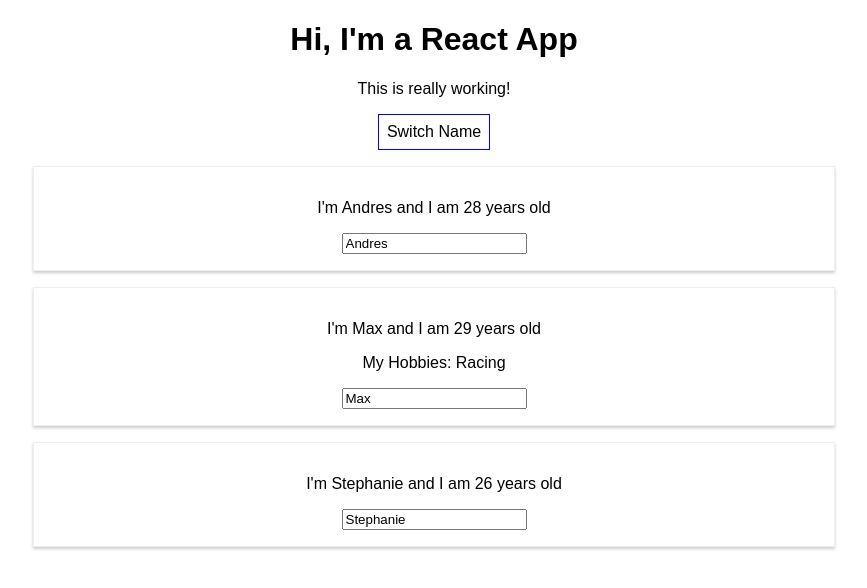
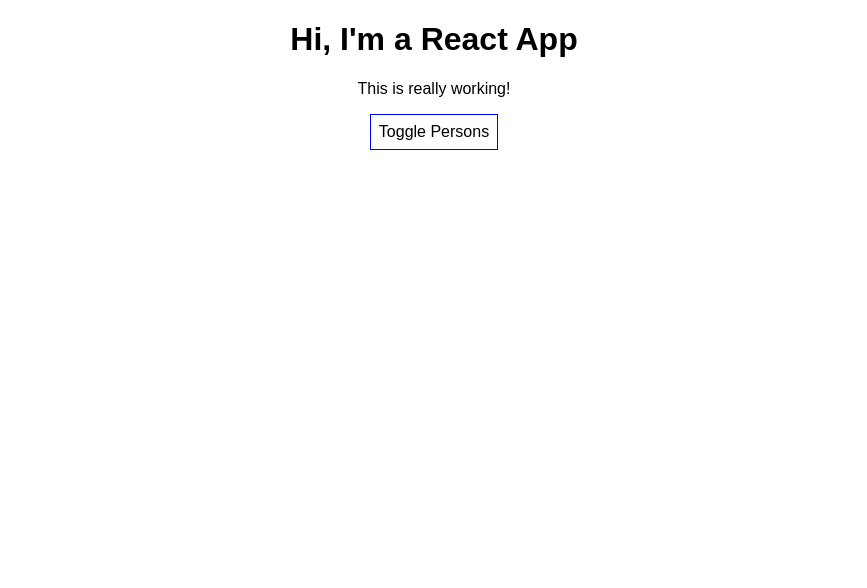
Before and after one commit to Simbaxo/React-Complete-Guide, a React (Create React App) app: page / in a window 1280 px wide. Shown: the top 588 px of the page, without its empty margins (206-1073 px from the left). Built offline with nearby package versions, Linux system fonts and the light colour scheme.

Commit message:
Rendering Content Conditionally

```diff
--- a/src/App.js
+++ b/src/App.js
@@ -9,7 +9,8 @@
       { name: 'Max', age: 29},
       { name: 'Stephanie', age: 26}
     ],
-    otherState: 'some other value'
+    otherState: 'some other value',
+    showPersons: false
   }
 
   switchNameHandler = (newName) => {
@@ -34,6 +35,11 @@
     } )
   }
 
+  togglePersonsHandler = () => {
+    const doesShow = this.state.showPersons
+    this.setState({showPersons: !doesShow})
+  }
+
   render() {
     const style = {
       backgroundColor: 'white',
@@ -49,7 +55,10 @@
         <p>This is really working!</p>
         <button
           style={style}
-          onClick={() => this.switchNameHandler('Money')}>Switch Name</button>
+          onClick={() => this.togglePersonsHandler()}>Toggle Persons</button>
+        {
+          this.state.showPersons ?
+            <div>
               <Person
                 name={this.state.persons[0].name}
                 age={this.state.persons[0].age} />
@@ -63,6 +72,8 @@
               <Person
                 name={this.state.persons[2].name}
                 age={this.state.persons[2].age} />
+            </div> : null
+      }
       </div>
     );
     // return React.createElement('div', {className: 'App'}, React.createElement('h1', null, 'Does this work now?')) // What JSX boils down too.. simply just JS
```
Lines whose indentation alone changed are shown as unchanged.
